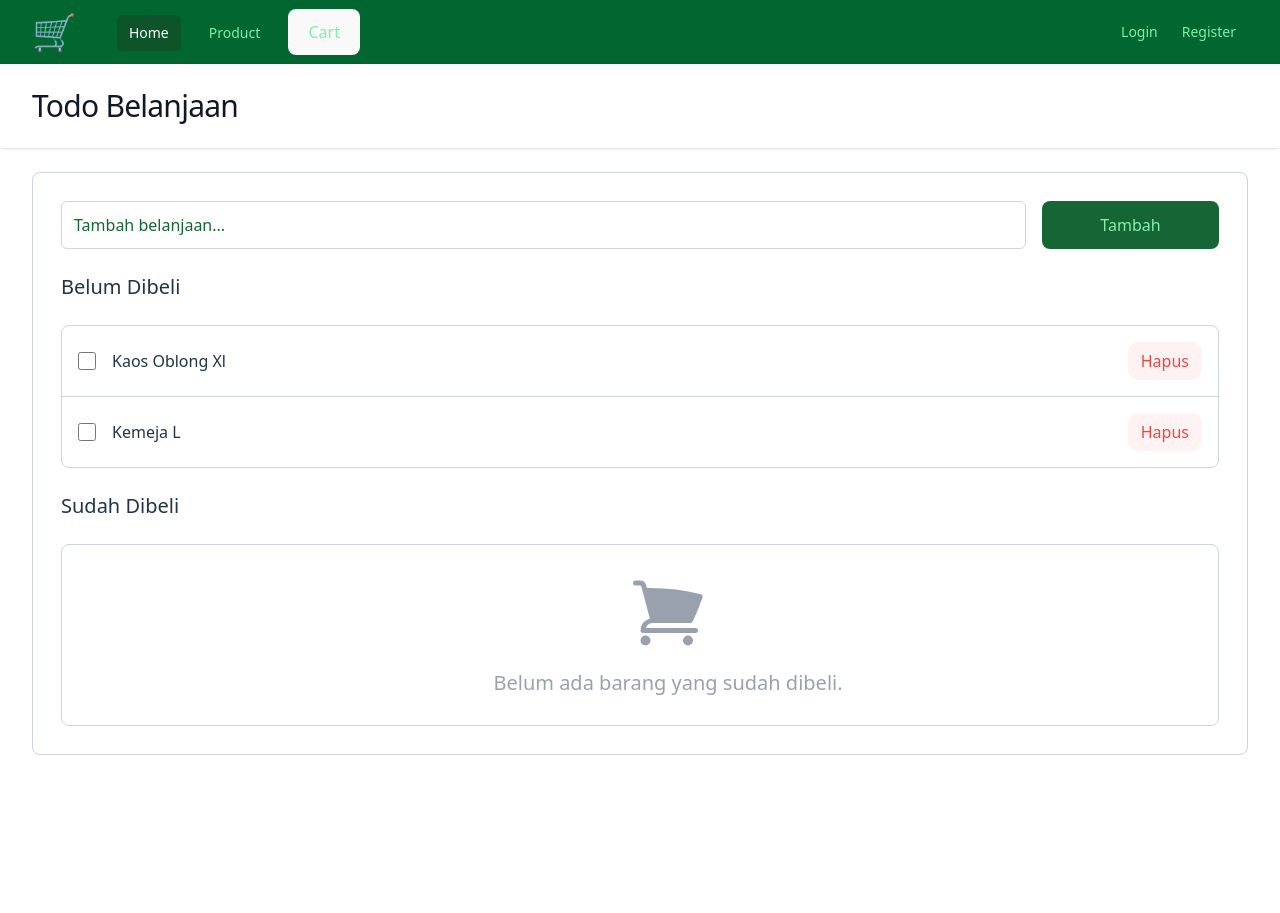
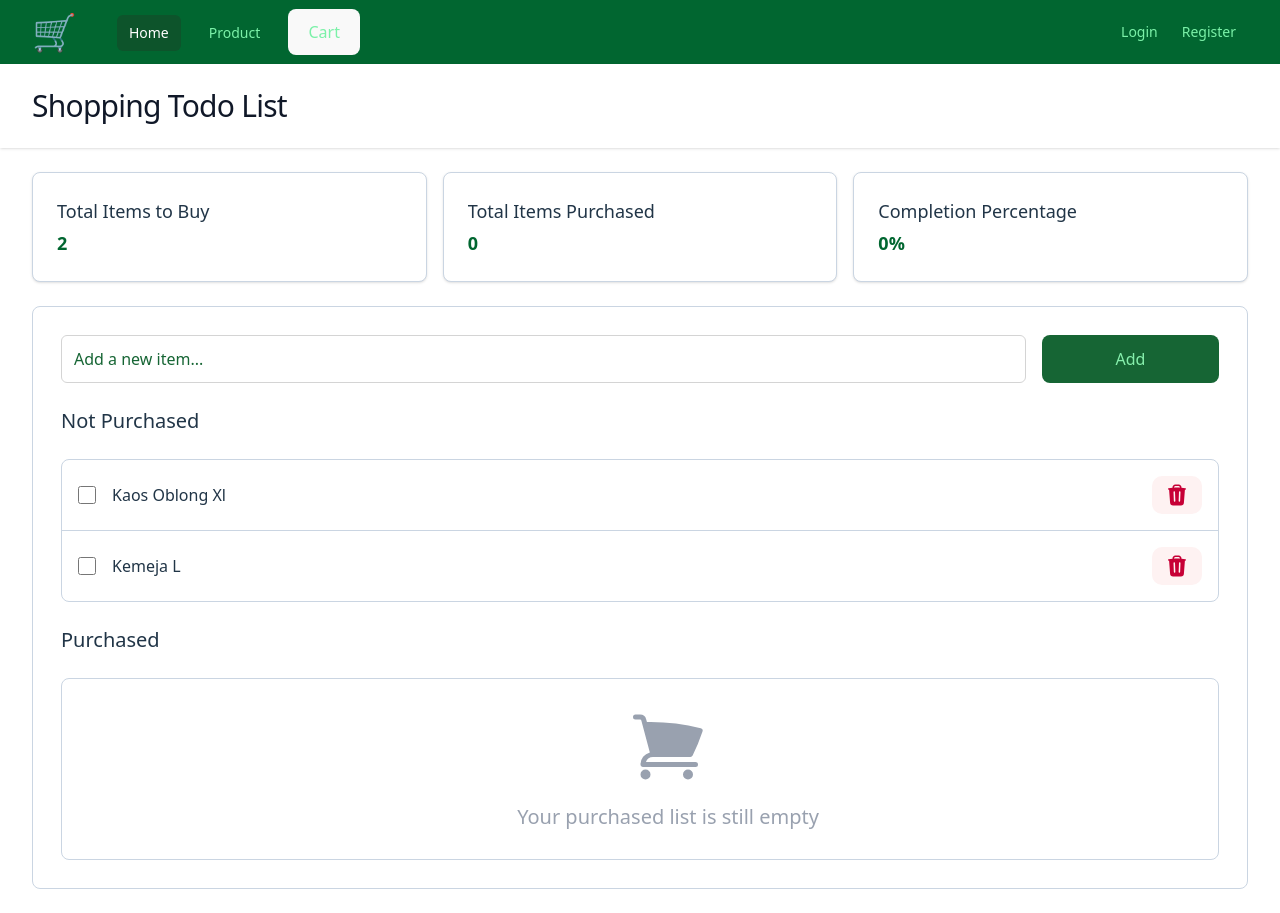
Before and after one commit to ELINSOPIAH03/e-commerce-sederhana, a React (Vite) app: page / in a window 1280 px wide. Before the commit the page ends 800 px from the top, so only its background shows below. Built offline with nearby package versions, Linux system fonts and the light colour scheme.

Commit message:
feat & fix: add stats card in home

```diff
--- a/index.html
+++ b/index.html
@@ -4,7 +4,7 @@
     <meta charset="UTF-8" />
     <link rel="icon" type="image/svg+xml" href="/vite.svg" />
     <meta name="viewport" content="width=device-width, initial-scale=1.0" />
-    <title>E-commerce</title>
+    <title>E-commerce Sederhana</title>
   </head>
   <body class="h-full">
     <div id="root" class="h-full w-full"></div>
--- /dev/null
+++ b/src/components/StatsCard.tsx
@@ -0,0 +1,19 @@
+type StatsCardProps = {
+    title: string;
+    value: string | number;
+};
+
+const StatsCard = ({ title, value } : StatsCardProps) => {
+    return (
+        <div className="flex min-w-[160px] grow shrink-0 basis-0 flex-col items-start gap-1 border border-slate-300 rounded-lg bg-white px-6 py-6 shadow-sm">
+            <span className="line-clamp-1 w-full text-md sm:text-lg font-medium text-subtext-color">
+                {title}
+            </span>
+            <span className="line-clamp-1 w-full text-sm sm:text-lg font-heading-3 text-green-800 font-semibold text-default-font">
+                {value}
+            </span>
+        </div>
+    )
+}
+
+export default StatsCard;
--- a/src/pages/Home.tsx
+++ b/src/pages/Home.tsx
@@ -1,7 +1,8 @@
 import { useState } from "react";
 import Navbar from '../components/Navbar'
 import Header from '../components/Header'
-import { ShoppingCartIcon } from '@heroicons/react/24/solid'
+import StatsCard from '../components/StatsCard'
+import { ShoppingCartIcon, TrashIcon } from '@heroicons/react/24/solid'
 
 import '../scss/components/_button.scss'
 import '../scss/components/_input.scss'
@@ -54,37 +55,48 @@ export default function Home() {
     const unfinishedTasks = tasks.filter((task) => !task.completed);
     const finishedTasks = tasks.filter((task) => task.completed);
 
+    const getCompletionPercentage = () => {
+        if (tasks.length === 0) return "0%";
+        return `${Math.round((finishedTasks.length / tasks.length) * 100)}%`;
+    };
+
     return (
         <>
             <div className="min-h-full">
                 <Navbar />
-                <Header title="Todo Belanjaan" />
+                <Header title="Shopping Todo List" />
                 <main>
-                    <div className="mx-auto max-w-7xl px-4 py-6 sm:px-6 lg:px-8 ">
+                    <div className="mx-auto max-w-7xl px-4 py-6 sm:px-6 lg:px-8 flex flex-col gap-6">
+                        <div className="flex w-full flex-wrap items-start gap-4">
+                            <StatsCard title="Total Items to Buy" value={unfinishedTasks.length.toString()} />
+                            <StatsCard title="Total Items Purchased" value={finishedTasks.length.toString()} />
+                            <StatsCard title="Completion Percentage"
+                                value={getCompletionPercentage()} />
+                        </div>
+
                         <div className="border border-slate-300 rounded-lg bg-white p-7">
-
                             <div className="flex gap-4 w-full ">
                                 <input
                                     className="w-4/6 sm:w-10/12 form-control grey"
                                     type="text"
                                     value={input}
                                     onChange={(e) => setInput(e.target.value)}
-                                    placeholder="Tambah belanjaan..."
+                                    placeholder="Add a new item..."
                                 />
                                 <button
                                     className="btn-bg add w-full"
                                     onClick={handleAddTask}>
                                     <span className="block sm:hidden">+</span>
-                                        <span className="hidden sm:block">Tambah</span>
+                                    <span className="hidden sm:block">Add</span>
                                 </button>
                             </div>
 
-                            <h2 className="text-xl font-medium py-6">Belum Dibeli</h2>
+                            <h2 className="text-xl font-medium py-6">Not Purchased</h2>
                             <ul className="border border-slate-300 rounded-lg">
                                 {unfinishedTasks.length === 0 ? (
                                     <div className="flex flex-col w-full gap-4 justify-center m-2 lg:m-7 items-center">
                                         <ShoppingCartIcon aria-hidden="true" className="size-15 sm:size-20 text-gray-400" />
-                                        <p className="text-sm lg:text-xl text-gray-400 text-center">Belum ada barang yang akan dibeli.</p>
+                                        <p className="text-sm lg:text-xl text-gray-400 text-center">Your shopping list is empty. Start adding items!</p>
                                     </div>
                                 ) : (unfinishedTasks.map((task) => (
                                     <li key={task.id}
@@ -100,24 +112,26 @@ export default function Home() {
                                         </div>
                                         <button
                                             className="btn-dell text-xs lg:text-base"
-                                            onClick={() => handleDeleteTask(task.id)}>Hapus</button>
+                                            onClick={() => handleDeleteTask(task.id)}>
+                                            <TrashIcon aria-hidden="true" className="size-4 sm:size-6 text-rose-700" />
+                                        </button>
                                     </li>
                                 ))
                                 )}
                             </ul>
 
-                            <h2 className="text-xl font-medium py-6">Sudah Dibeli</h2>
+                            <h2 className="text-xl font-medium py-6">Purchased </h2>
                             <ul className="border border-slate-300 rounded-lg">
                                 {finishedTasks.length === 0 ? (
                                     <div className="flex flex-col w-full gap-4 justify-center m-2 lg:m-7 items-center">
                                         <ShoppingCartIcon aria-hidden="true" className="size-15 sm:size-20 text-gray-400" />
-                                        <p className="text-sm lg:text-xl text-gray-400 text-center">Belum ada barang yang sudah dibeli.</p>
+                                        <p className="text-sm lg:text-xl text-gray-400 text-center">Your purchased list is still empty</p>
                                     </div>
                                 ) : (finishedTasks.map((task) => (
                                     <li
                                         className="p-4 w-full flex justify-between items-center border-b border-slate-300 last:border-b-0 g-2"
                                         key={task.id}>
-                                            <div className="flex gap-4 items-center text-sm lg:text-base font-medium" style={{ textDecoration: "line-through" }}>
+                                        <div className="flex gap-4 items-center text-sm lg:text-base font-medium">
                                             <input
                                                 className="form-check-input"
                                                 type="checkbox"
@@ -128,7 +142,9 @@ export default function Home() {
                                         </div>
                                         <button
                                             className="btn-dell text-xs lg:text-base"
-                                                onClick={() => handleDeleteTask(task.id)}>Hapus</button>
+                                            onClick={() => handleDeleteTask(task.id)}>
+                                            <TrashIcon aria-hidden="true" className="size-4 sm:size-6 text-rose-700" />
+                                        </button>
                                     </li>
                                 ))
                                 )}
--- a/src/scss/components/_button.scss
+++ b/src/scss/components/_button.scss
@@ -41,7 +41,7 @@
 
 .btn-dell{
     display: flex;
-    height: 38px;
+    height: 30px;
     padding: 8px 8px;
     justify-content: center;
     align-items: center;
@@ -59,6 +59,7 @@
     box-shadow: none;
 
     @media (min-width: 768px) {
+        height: 38px;
         padding: 12px 12px;
     }
 }
```
Lines whose indentation alone changed are shown as unchanged.
